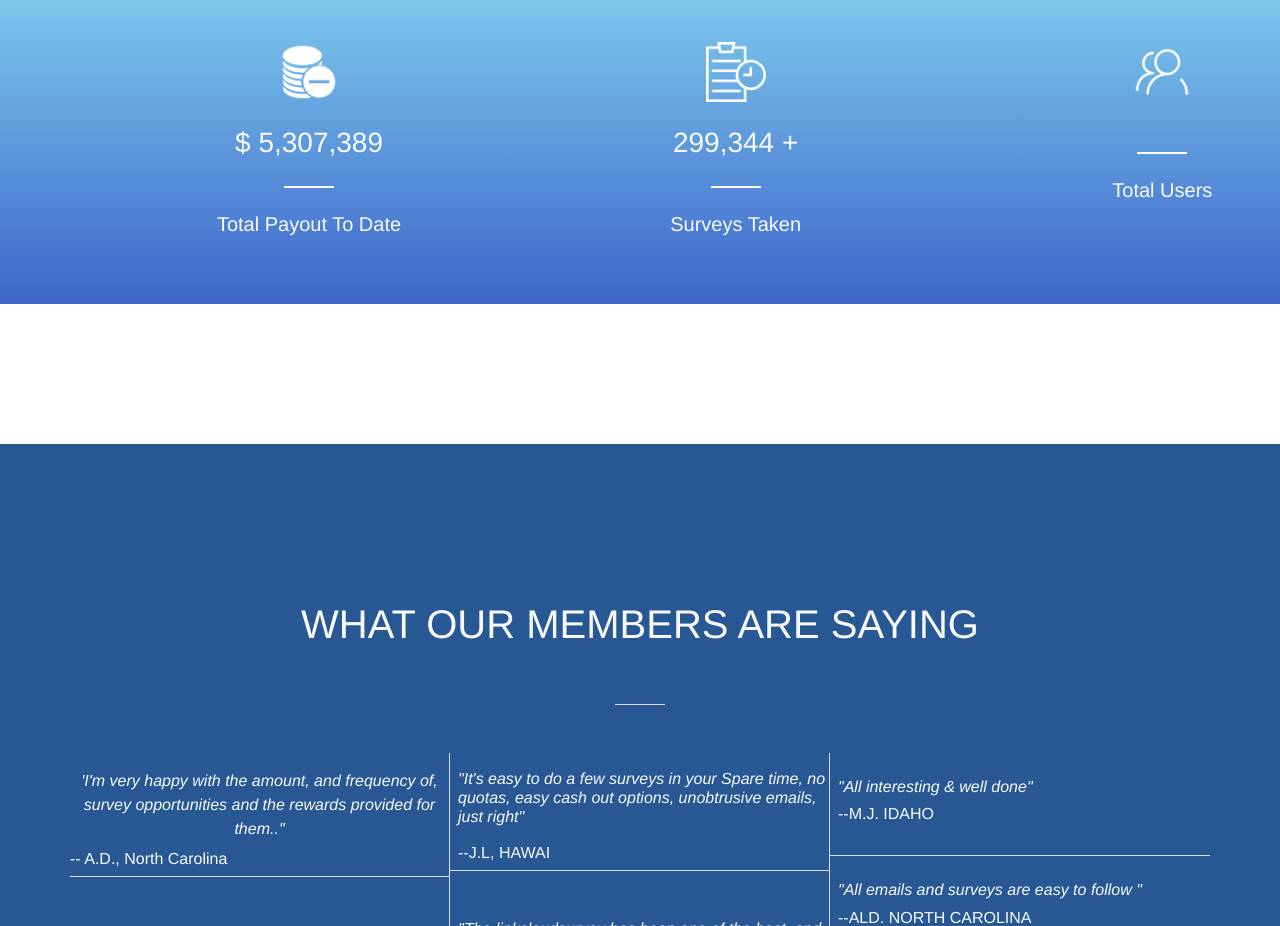
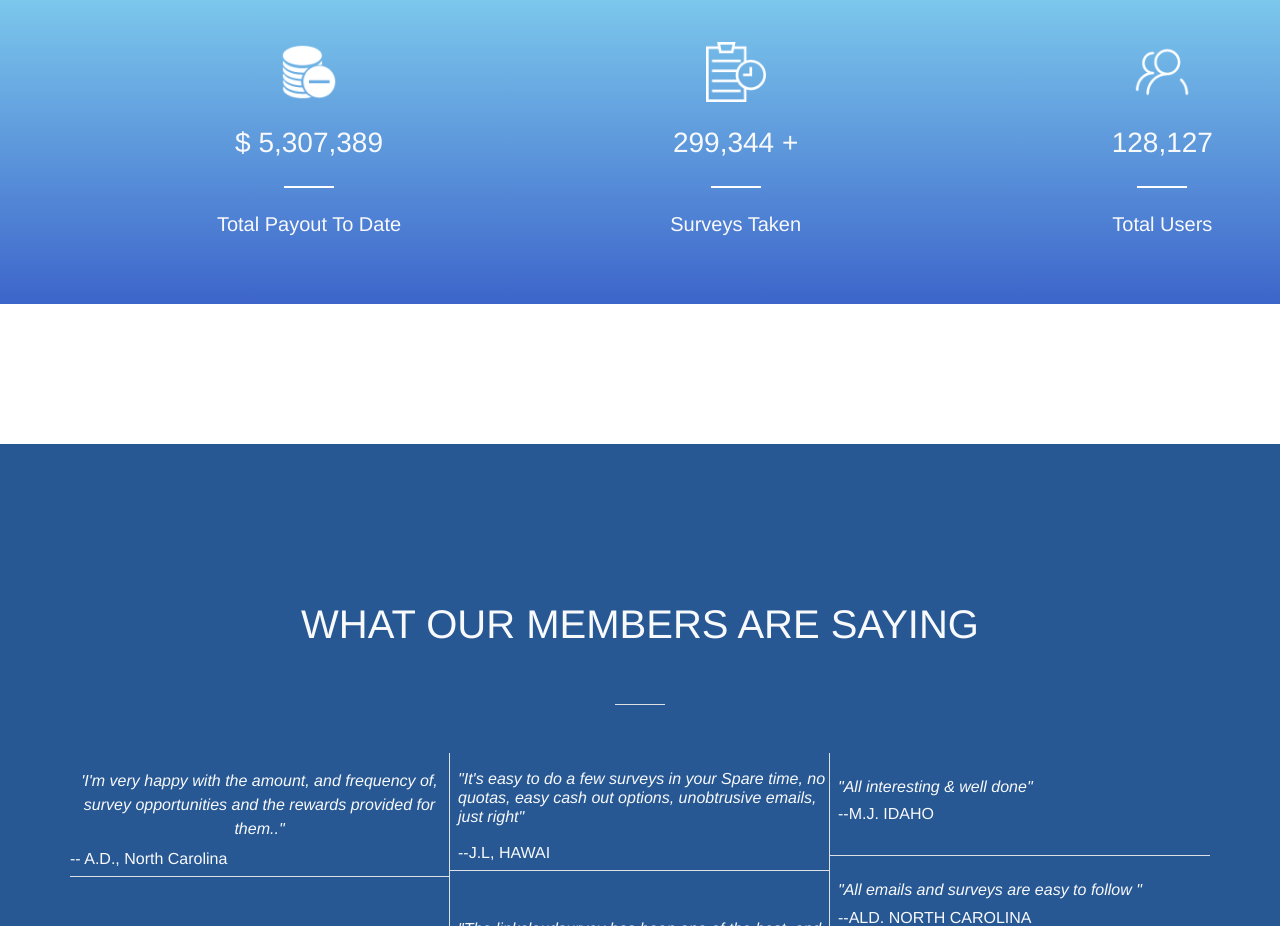
Before and after one commit to wawoyuanli/answeronline, a Vue app: page /#/home in a window 1280 px wide. Shown: the part 2460-3386 px from the top of the page. Built offline with nearby package versions, Linux system fonts and the light colour scheme.

Commit message:
simple add

```diff
--- a/src/views/home/index.vue
+++ b/src/views/home/index.vue
@@ -268,6 +268,7 @@
             :img="'./static/users.png'"
             :number="'128408'"
             :text="'Total Users'"
+            :simple="''"
           />
           <div style="height: 60px"></div>
         </div>
```
